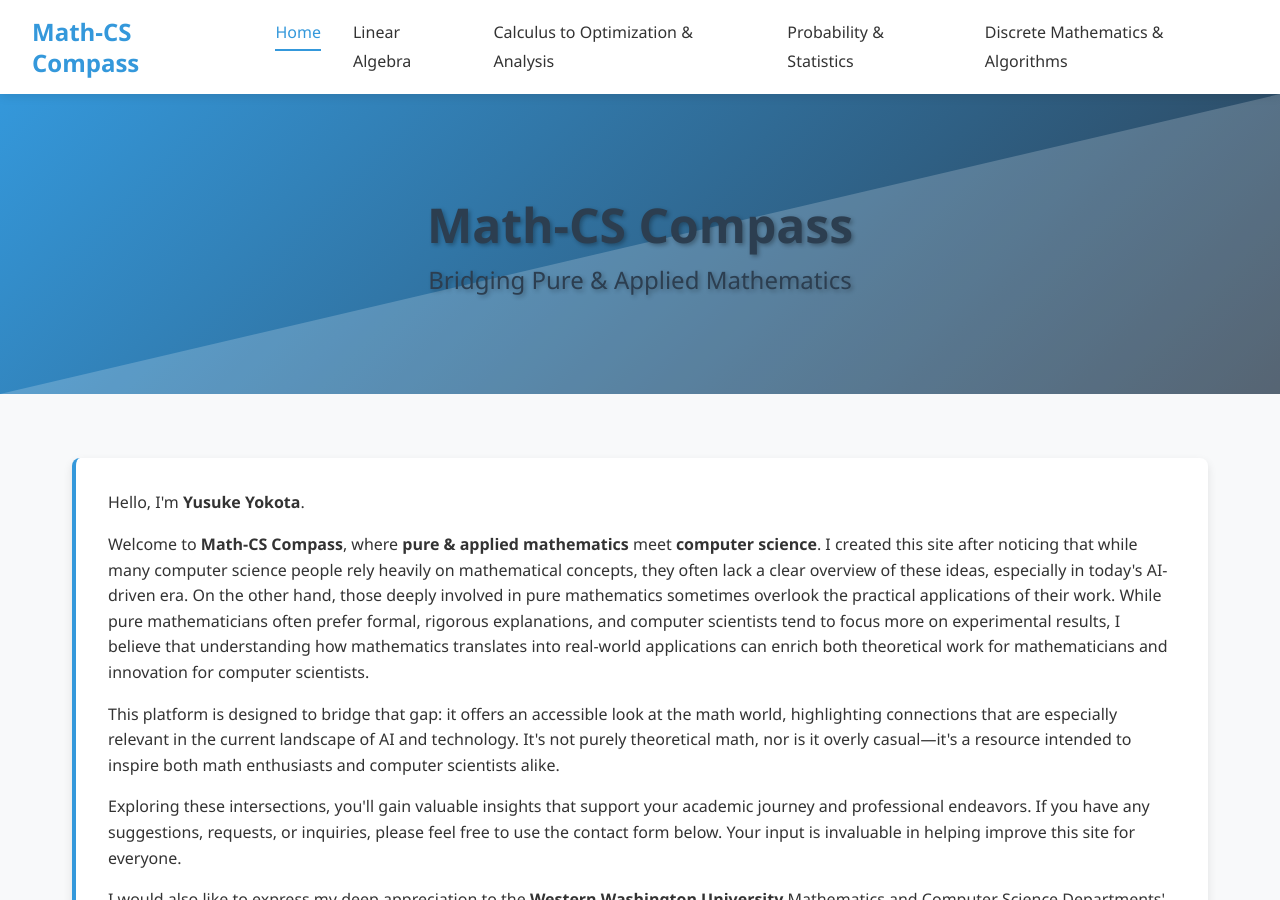
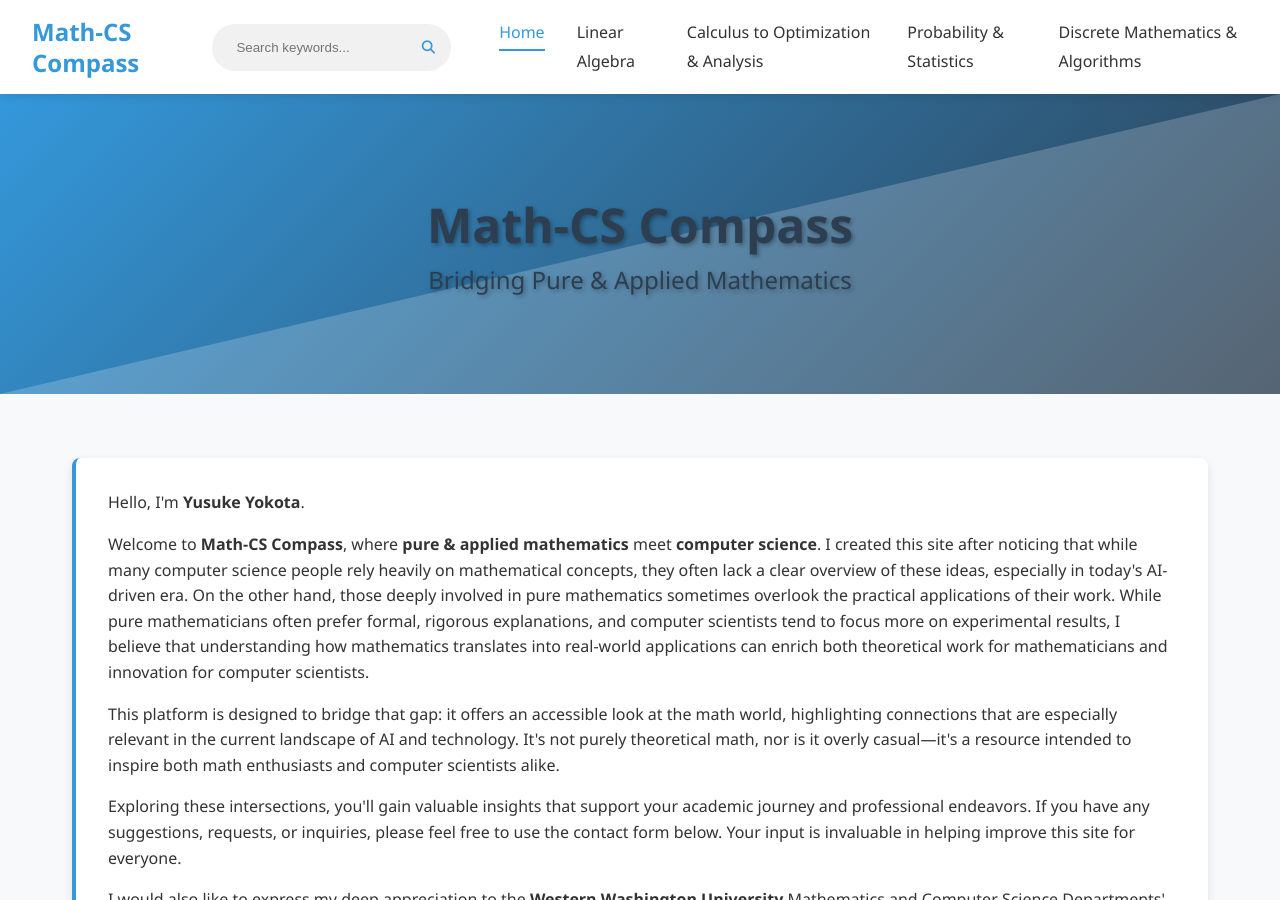
Before and after one commit to Yusukey01/yusukey01.github.io, a Jekyll site: the page built from index.html, in a window 1280 px wide and 900 px high. Built offline with Jekyll 4.4.1, drawn with Linux system fonts in a browser that asks for light colours.

Commit message:
changed css

```diff
--- a/_includes/header.html
+++ b/_includes/header.html
@@ -2,6 +2,11 @@
     <nav class="navbar">
         <div class="logo">
             <h1>Math-CS Compass</h1>
+        </div>
+
+        <div class="search-container">
+            <input type="text" id="search-input" placeholder="Search keywords...">
+            <button id="search-button"><i class="fas fa-search"></i></button>
         </div>
 
         <div class="menu-toggle">
```
